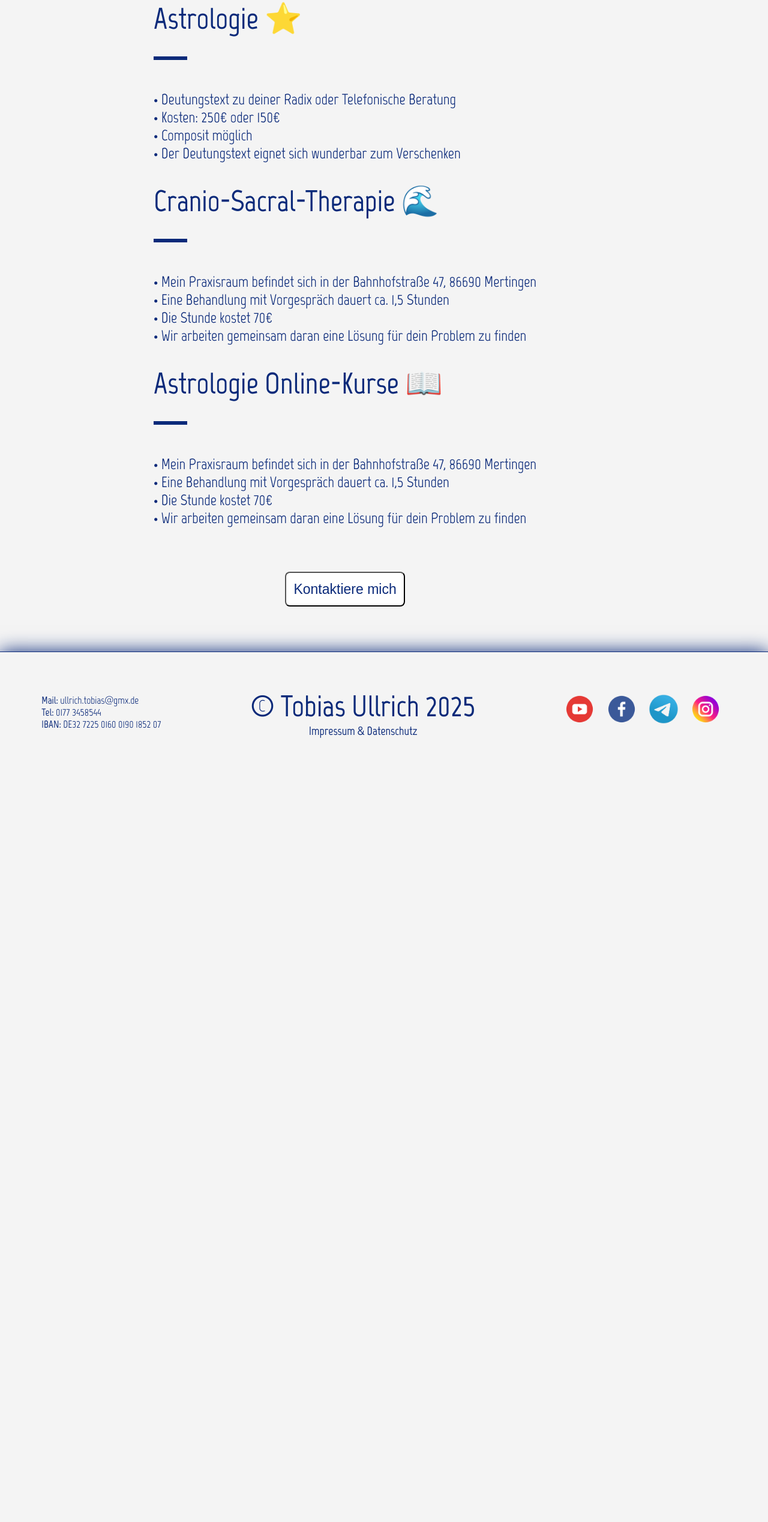
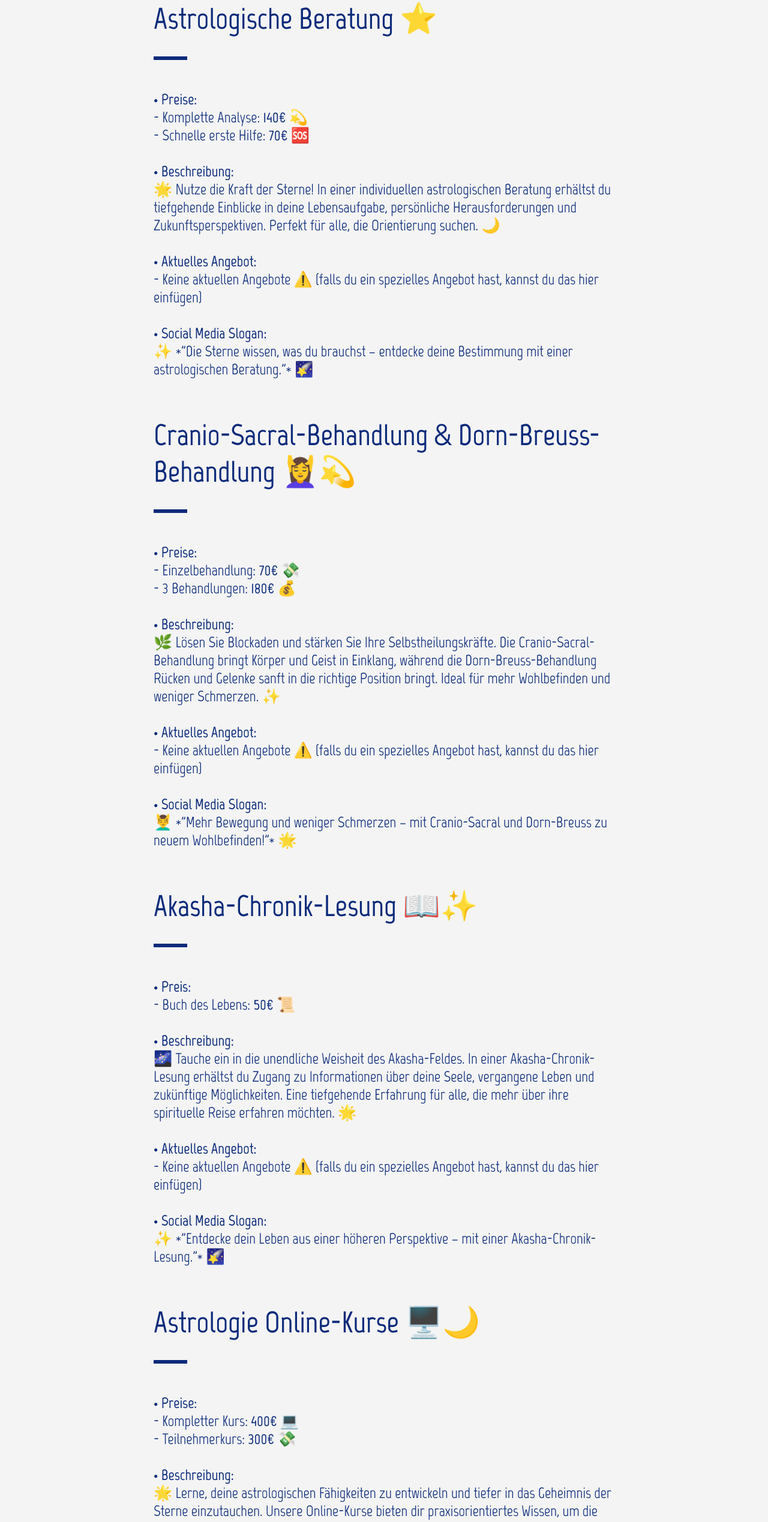
Before and after one commit to TobiasUllrich/HomePageTemplate, an Angular app in the folder hptemplate/: page /Angebote in a window 1280 px wide. Shown: the part 234-2771 px from the top of the page at 60% size. Before the commit the page ends 1521 px from the top, so only its background shows below. Built offline with nearby package versions, Linux system fonts and the light colour scheme.

Commit message:
angebotsrubrik erstellt

```diff
--- a/hptemplate/src/app/pageeight/pageeight.component.html
+++ b/hptemplate/src/app/pageeight/pageeight.component.html
@@ -1,7 +1,114 @@
 <!-- //'📖🌊🌀⭐☝️🚀📍💫☀️🔍🔎📚🌟🏃‍♂️✍️✨🖍️💻🪪⌨️📃📑' -->
 
+
+
+
+
 <!-- HEADER -->
-<h1>Astrologie ⭐</h1>
+<h1>Astrologische Beratung ⭐</h1>
+
+<!-- UNDERLINE -->
+<div style="width:50px;margin-bottom:50px;border:3px solid;"></div>
+
+<!-- Inhalt -->
+<span>
+  • <strong>Preise:</strong> <br>
+    - Komplette Analyse: <strong>140€</strong> 💫 <br>
+    - Schnelle erste Hilfe: <strong>70€</strong> 🆘 <br><br>
+
+  • <strong>Beschreibung:</strong> <br>
+    🌟 Nutze die Kraft der Sterne! In einer individuellen astrologischen Beratung erhältst du tiefgehende Einblicke in deine Lebensaufgabe, persönliche Herausforderungen und Zukunftsperspektiven. Perfekt für alle, die Orientierung suchen. 🌙<br><br>
+
+  • <strong>Aktuelles Angebot:</strong> <br>
+    - Keine aktuellen Angebote ⚠️ (falls du ein spezielles Angebot hast, kannst du das hier einfügen) <br><br>
+
+  • <strong>Social Media Slogan:</strong> <br>
+    ✨ *"Die Sterne wissen, was du brauchst – entdecke deine Bestimmung mit einer astrologischen Beratung."* 🌠 <br><br>
+</span>
+
+<!-- HEADER -->
+<h1>Cranio-Sacral-Behandlung & Dorn-Breuss-Behandlung 💆‍♀️💫</h1>
+
+<!-- UNDERLINE -->
+<div style="width:50px;margin-bottom:50px;border:3px solid;"></div>
+
+<!-- Inhalt -->
+<span>
+  • <strong>Preise:</strong> <br>
+    - Einzelbehandlung: <strong>70€</strong> 💸 <br>
+    - 3 Behandlungen: <strong>180€</strong> 💰 <br><br>
+
+  • <strong>Beschreibung:</strong> <br>
+    🌿 Lösen Sie Blockaden und stärken Sie Ihre Selbstheilungskräfte. Die Cranio-Sacral-Behandlung bringt Körper und Geist in Einklang, während die Dorn-Breuss-Behandlung Rücken und Gelenke sanft in die richtige Position bringt. Ideal für mehr Wohlbefinden und weniger Schmerzen. ✨<br><br>
+
+  • <strong>Aktuelles Angebot:</strong> <br>
+    - Keine aktuellen Angebote ⚠️ (falls du ein spezielles Angebot hast, kannst du das hier einfügen) <br><br>
+
+  • <strong>Social Media Slogan:</strong> <br>
+    💆‍♂️ *"Mehr Bewegung und weniger Schmerzen – mit Cranio-Sacral und Dorn-Breuss zu neuem Wohlbefinden!"* 🌟 <br><br>
+</span>
+
+<!-- HEADER -->
+<h1>Akasha-Chronik-Lesung 📖✨</h1>
+
+<!-- UNDERLINE -->
+<div style="width:50px;margin-bottom:50px;border:3px solid;"></div>
+
+<!-- Inhalt -->
+<span>
+  • <strong>Preis:</strong> <br>
+    - Buch des Lebens: <strong>50€</strong> 📜 <br><br>
+
+  • <strong>Beschreibung:</strong> <br>
+    🌌 Tauche ein in die unendliche Weisheit des Akasha-Feldes. In einer Akasha-Chronik-Lesung erhältst du Zugang zu Informationen über deine Seele, vergangene Leben und zukünftige Möglichkeiten. Eine tiefgehende Erfahrung für alle, die mehr über ihre spirituelle Reise erfahren möchten. 🌟<br><br>
+
+  • <strong>Aktuelles Angebot:</strong> <br>
+    - Keine aktuellen Angebote ⚠️ (falls du ein spezielles Angebot hast, kannst du das hier einfügen) <br><br>
+
+  • <strong>Social Media Slogan:</strong> <br>
+    ✨ *"Entdecke dein Leben aus einer höheren Perspektive – mit einer Akasha-Chronik-Lesung."* 🌠 <br><br>
+</span>
+
+<!-- HEADER -->
+<h1>Astrologie Online-Kurse 🖥️🌙</h1>
+
+<!-- UNDERLINE -->
+<div style="width:50px;margin-bottom:50px;border:3px solid;"></div>
+
+<!-- Inhalt -->
+<span>
+  • <strong>Preise:</strong> <br>
+    - Kompletter Kurs: <strong>400€</strong> 💻 <br>
+    - Teilnehmerkurs: <strong>300€</strong> 💸 <br><br>
+
+  • <strong>Beschreibung:</strong> <br>
+    🌟 Lerne, deine astrologischen Fähigkeiten zu entwickeln und tiefer in das Geheimnis der Sterne einzutauchen. Unsere Online-Kurse bieten dir praxisorientiertes Wissen, um die Astrologie für dich selbst und andere zu nutzen. Ideal für Anfänger und Fortgeschrittene. 🌙<br><br>
+
+  • <strong>Aktuelles Angebot:</strong> <br>
+    - Keine aktuellen Angebote ⚠️ (falls du ein spezielles Angebot hast, kannst du das hier einfügen) <br><br>
+
+  • <strong>Social Media Slogan:</strong> <br>
+    🧑‍🏫 *"Meistere die Kunst der Astrologie – mit unseren Online-Kursen!"* 🌠 <br><br>
+</span>
+
+
+
+
+
+
+
+
+
+
+
+
+
+
+
+
+
+<!-- HEADER -->
+<h1>Astrologische Beratung ⭐</h1>
 
 <!-- UNDERLINE -->
 <div style="width:50px;margin-bottom:50px;border:3px solid;"></div>
```
